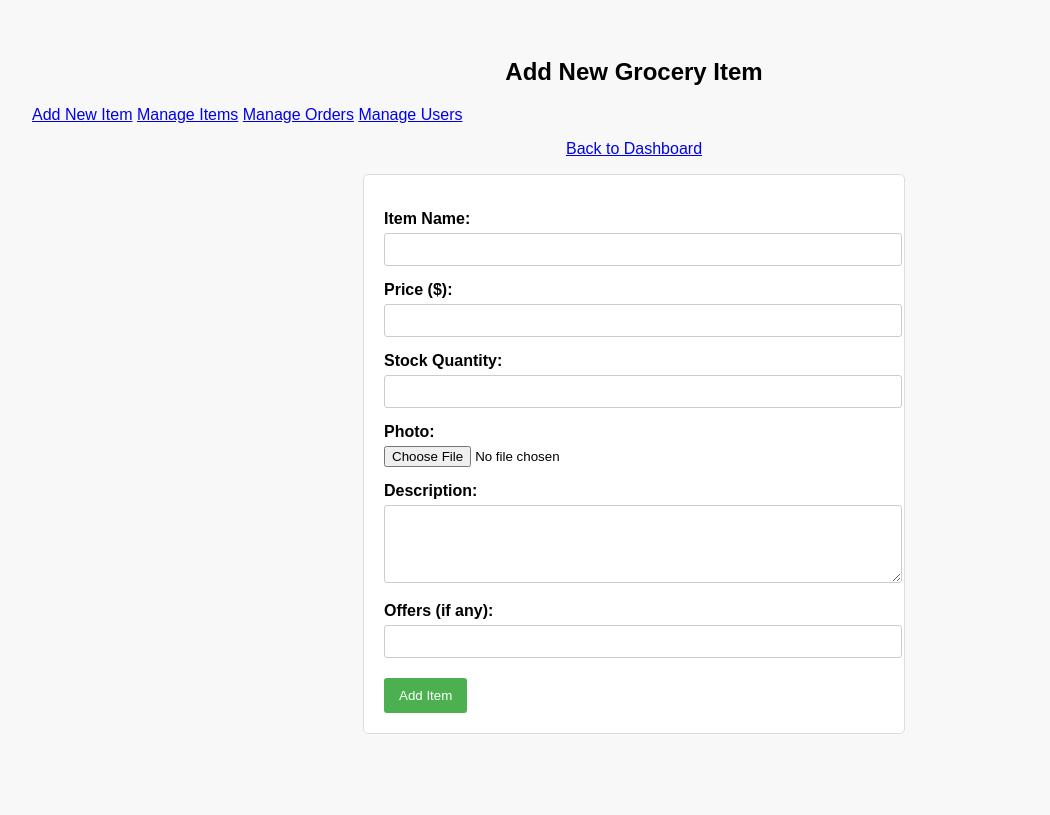
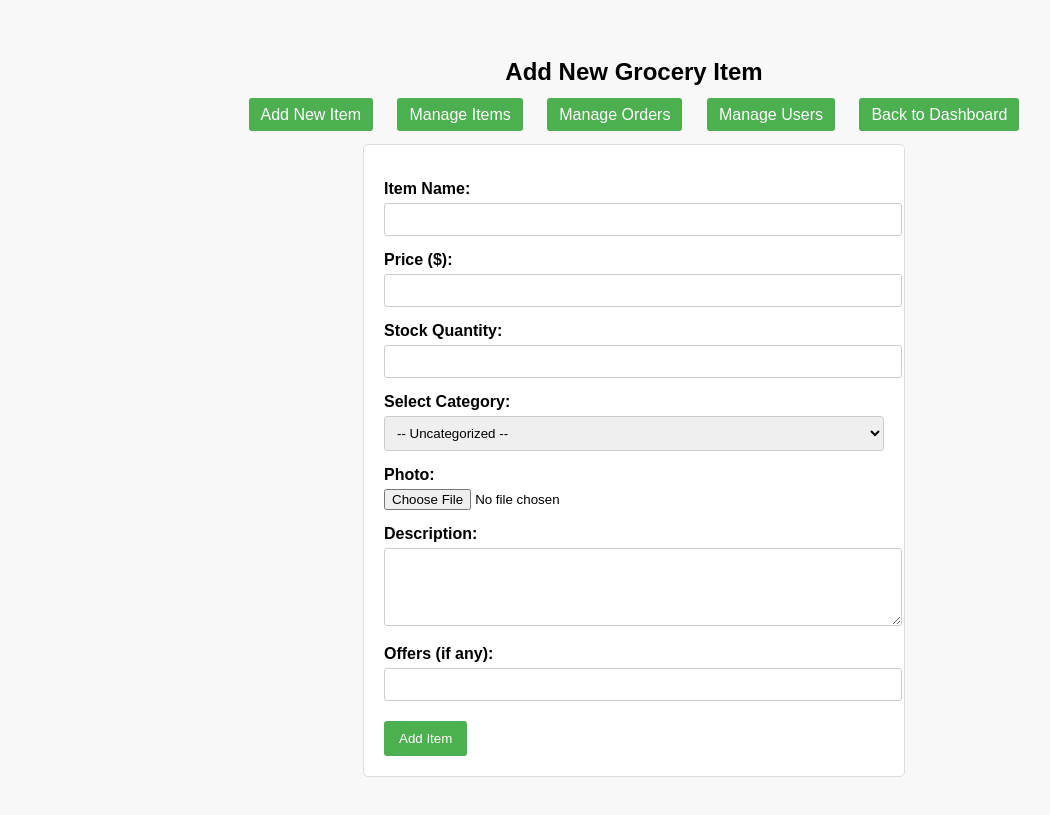
Before and after one commit to Harihkvent/Online-Grocery-Store, a PHP site: page /admin_add_item.php in a window 1280 px wide. Shown: the whole page, without its empty margins (6-1056 px from the left). Before the commit the page ends 734 px from the top, so only its background shows below. Run offline with PHP 8.4, Linux system fonts and the light colour scheme; data that the repository does not hold is empty.

Commit message:
fix: added category

```diff
--- a/admin_add_item.php
+++ b/admin_add_item.php
@@ -2,6 +2,9 @@
 session_start();
 include("connect.php");
 // Optional: Add admin authentication check
+
+// Fetch all categories for the dropdown (if you have a categories table)
+$categories = mysqli_query($conn, "SELECT * FROM categories ORDER BY category_name ASC");
 
 if ($_SERVER["REQUEST_METHOD"] == "POST") {
     // Sanitize input values
@@ -11,6 +14,39 @@ if ($_SERVER["REQUEST_METHOD"] == "POST") {
     $offers      = mysqli_real_escape_string($conn, $_POST['offers']);
     $stock       = intval($_POST['stock']);
 
+    // Category logic:
+    // If the user chose to add a new category, insert it into the categories table.
+    // Otherwise, use the selected category from the dropdown.
+    $selected_category = $_POST['category_id'];
+    $categoryName = "Uncategorized"; // default
+    $category_id = NULL;
+
+    if ($selected_category === "new") {
+        // Sanitize and check the new category input
+        if (isset($_POST['new_category']) && trim($_POST['new_category']) != "") {
+            $new_category = mysqli_real_escape_string($conn, trim($_POST['new_category']));
+            // Insert the new category into the database
+            $insert_cat = "INSERT INTO categories (category_name) VALUES ('$new_category')";
+            if(mysqli_query($conn, $insert_cat)) {
+                $category_id = mysqli_insert_id($conn);
+                $categoryName = $new_category;
+            } else {
+                $message = "Error adding new category: " . mysqli_error($conn);
+            }
+        } else {
+            $message = "Please enter a valid new category name.";
+        }
+    } elseif (intval($selected_category) > 0) {
+        $category_id = intval($selected_category);
+        $catQuery = mysqli_query($conn, "SELECT category_name FROM categories WHERE id = $category_id");
+        if ($catQuery && mysqli_num_rows($catQuery) > 0) {
+            $catRow = mysqli_fetch_assoc($catQuery);
+            $categoryName = mysqli_real_escape_string($conn, $catRow['category_name']);
+        }
+    }
+
+    // Only proceed with item insertion if there's no error message so far
+    if(!isset($message)) {
         // File upload processing
         if(isset($_FILES['photo']) && $_FILES['photo']['error'] == 0) {
             $upload_dir = __DIR__ . "/uploads/";   // Ensure this directory exists and is writable
@@ -22,9 +58,14 @@ if ($_SERVER["REQUEST_METHOD"] == "POST") {
             $allowed_types = ['jpg', 'jpeg', 'png', 'gif'];
             if(in_array($imageFileType, $allowed_types)) {
                 if(move_uploaded_file($_FILES["photo"]["tmp_name"], $target_file)) {
-                // Insert item into database with stock quantity
-                $sql = "INSERT INTO items (name, price, photo, description, offers, stock)
-                        VALUES ('$name', '$price', '$photo_name', '$description', '$offers', $stock)";
+                    // Insert item into database with stock quantity, category_id, and category name
+                    $sql = "INSERT INTO items
+                            (name, price, photo, description, offers, stock, category_id, category)
+                            VALUES
+                            ('$name', '$price', '$photo_name', '$description', '$offers', $stock, " .
+                            ($category_id !== NULL ? $category_id : "NULL") . ",
+                            '$categoryName')";
+
                     if(mysqli_query($conn, $sql)) {
                         $message = "Item added successfully!";
                     } else {
@@ -40,6 +81,7 @@ if ($_SERVER["REQUEST_METHOD"] == "POST") {
             $message = "Please upload a photo.";
         }
     }
+}
 ?>
 
 <!DOCTYPE html>
@@ -49,26 +91,96 @@ if ($_SERVER["REQUEST_METHOD"] == "POST") {
   <meta name="viewport" content="width=device-width, initial-scale=1">
   <title>Admin - Add New Item</title>
   <style>
-    body { font-family: Arial, sans-serif; padding: 30px; background: #f8f8f8; }
-    form { background: #fff; padding: 20px; border: 1px solid #ddd; max-width: 500px; margin: 0 auto; border-radius: 5px; }
-    label { display: block; margin-top: 15px; font-weight: bold; }
-    input[type="text"], input[type="number"], textarea { width: 100%; padding: 8px; margin-top: 5px; border: 1px solid #ccc; border-radius: 3px; }
-    input[type="file"] { margin-top: 5px; }
-    input[type="submit"] { margin-top: 20px; background: #4CAF50; color: #fff; border: none; padding: 10px 15px; border-radius: 3px; cursor: pointer; }
-    .message { text-align: center; color: #d8000c; margin-bottom: 15px; }
+    body {
+      font-family: Arial, sans-serif;
+      padding: 30px;
+      background: #f8f8f8;
+    }
+    form {
+      background: #fff;
+      padding: 20px;
+      border: 1px solid #ddd;
+      max-width: 500px;
+      margin: 0 auto;
+      border-radius: 5px;
+    }
+    label {
+      display: block;
+      margin-top: 15px;
+      font-weight: bold;
+    }
+    input[type="text"], input[type="number"], select, textarea {
+      width: 100%;
+      padding: 8px;
+      margin-top: 5px;
+      border: 1px solid #ccc;
+      border-radius: 3px;
+    }
+    input[type="file"] {
+      margin-top: 5px;
+    }
+    input[type="submit"] {
+      margin-top: 20px;
+      background: #4CAF50;
+      color: #fff;
+      border: none;
+      padding: 10px 15px;
+      border-radius: 3px;
+      cursor: pointer;
+    }
+    .message {
+      text-align: center;
+      color: #d8000c;
+      margin-bottom: 15px;
+    }
+    nav {
+      text-align: center;
+      margin-bottom: 20px;
+    }
+    nav a {
+      margin: 0 10px;
+      text-decoration: none;
+      background: #4CAF50;
+      color: #fff;
+      padding: 8px 12px;
+      border-radius: 3px;
+    }
+    nav a:hover {
+      background: #45a049;
+    }
   </style>
+  <script>
+    // JavaScript to show/hide the new category input field based on dropdown selection
+    function toggleNewCategoryField() {
+      var categorySelect = document.getElementById('category_id');
+      var newCategoryField = document.getElementById('new_category');
+      var newCategoryLabel = document.getElementById('new_category_label');
+      if(categorySelect.value === "new") {
+        newCategoryField.style.display = 'block';
+        newCategoryLabel.style.display = 'block';
+      } else {
+        newCategoryField.style.display = 'none';
+        newCategoryLabel.style.display = 'none';
+      }
+    }
+    window.onload = function() {
+      toggleNewCategoryField();
+      document.getElementById('category_id').addEventListener('change', toggleNewCategoryField);
+    };
+  </script>
 </head>
 <body>
   <h2 style="text-align:center;">Add New Grocery Item</h2>
   <?php if(isset($message)) { echo '<p class="message">' . $message . '</p>'; } ?>
+
   <nav>
     <a href="admin_add_item.php">Add New Item</a>
     <a href="admin_manage_items.php">Manage Items</a>
     <a href="admin_orders.php">Manage Orders</a>
     <a href="admin_users.php">Manage Users</a>
-        <p style="text-align:center;"><a href="admin_dashboard.php">Back to Dashboard</a></p>
+    <a href="admin_dashboard.php">Back to Dashboard</a>
+  </nav>
 
-    </nav>
   <form action="admin_add_item.php" method="post" enctype="multipart/form-data">
     <label for="name">Item Name:</label>
     <input type="text" id="name" name="name" required>
@@ -78,6 +190,23 @@ if ($_SERVER["REQUEST_METHOD"] == "POST") {
 
     <label for="stock">Stock Quantity:</label>
     <input type="number" id="stock" name="stock" required>
+
+    <label for="category_id">Select Category:</label>
+    <select id="category_id" name="category_id">
+      <option value="0">-- Uncategorized --</option>
+      <?php
+      // Populate dropdown with categories from DB
+      if ($categories && mysqli_num_rows($categories) > 0) {
+          while($cat = mysqli_fetch_assoc($categories)) {
+              echo '<option value="' . $cat['id'] . '">' . htmlspecialchars($cat['category_name']) . '</option>';
+          }
+      }
+      ?>
+      <option value="new">-- Add New Category --</option>
+    </select>
+
+    <label for="new_category" id="new_category_label" style="display:none;">New Category Name:</label>
+    <input type="text" id="new_category" name="new_category" style="display:none;">
 
     <label for="photo">Photo:</label>
     <input type="file" id="photo" name="photo" accept="image/*" required>
```
Lines whose indentation alone changed are shown as unchanged.
